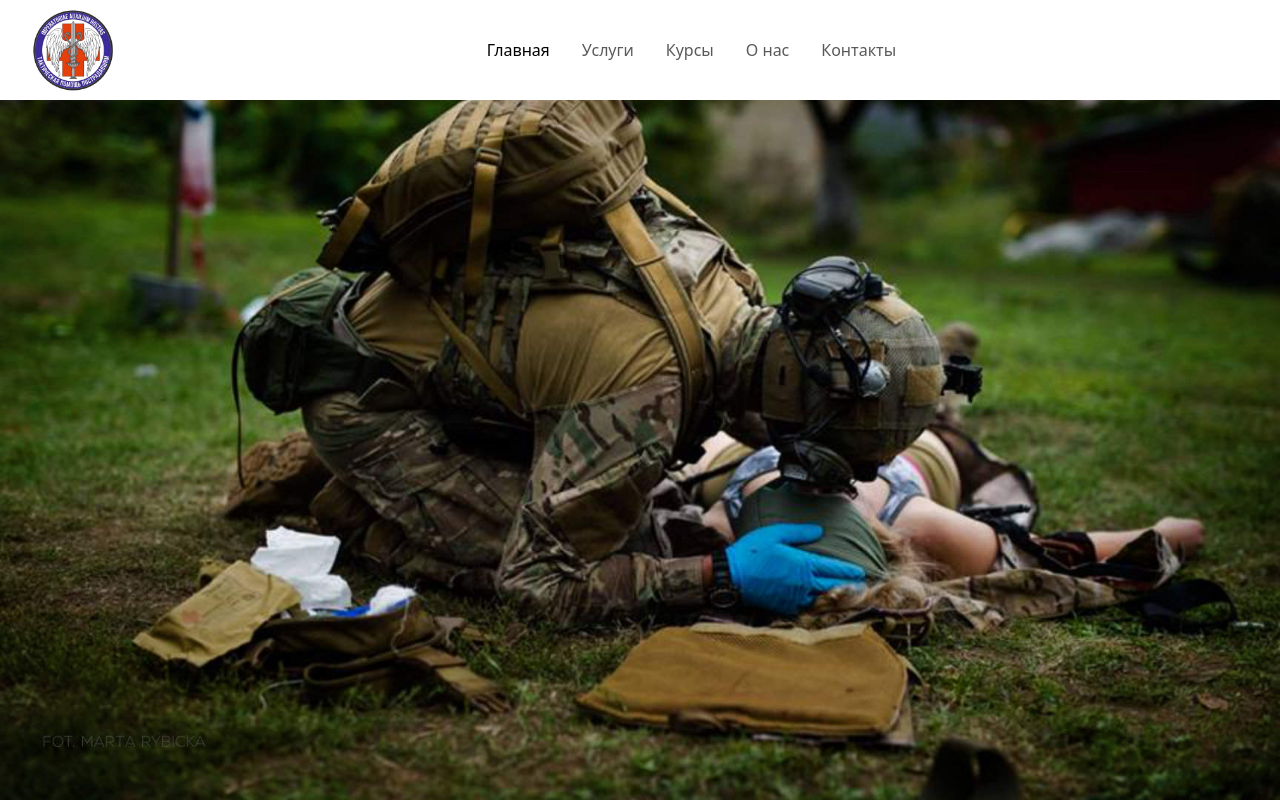
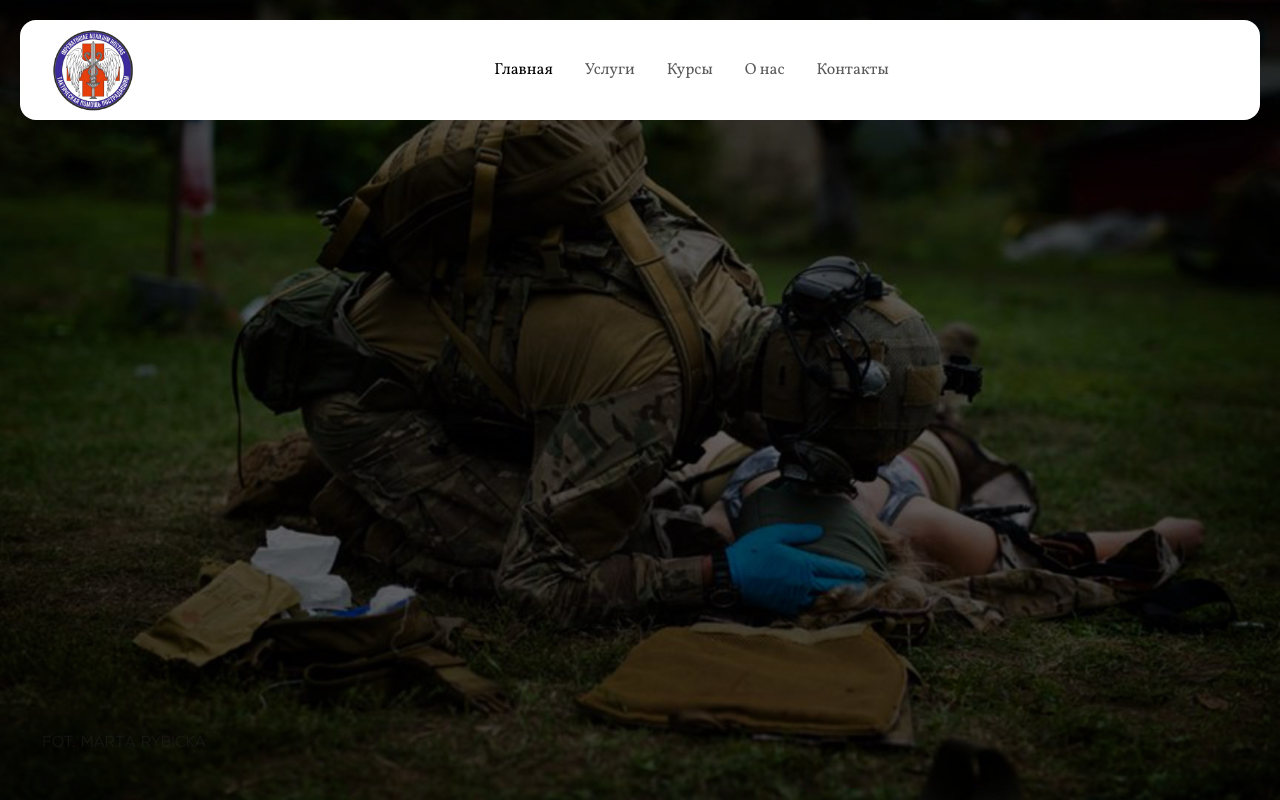
Before and after one commit to pilligrim28/TPP, a plain HTML site: page index.html in a window 1280 px wide. Drawn offline with nearby package versions, Linux system fonts and the light colour scheme.

Commit message:
Изменение в hero-section

```diff
--- a/style.css
+++ b/style.css
@@ -1,6 +1,14 @@
+@import url('https://fonts.googleapis.com/css2?family=Vollkorn:ital,wght@0,400..900;1,400..900&display=swap');
+* {
+  font-family:Vollkorn, serif;
+
+}
 .navbar {
   background-color: #fff;
   height: 100px;
+  margin: 20px;
+  border-radius: 16px;
+  padding: 0.5rem;
 }
 .navbar-brand {
   width: 83px;
@@ -22,6 +30,7 @@
   color: #666777;
   font-weight: 500;
   position: relative;
+  font-family: Vollkorn, serif;
 }
 .nav-link:hover,
 .nav-link.active {
@@ -59,4 +68,5 @@
   top: 0;
   right: 0;
   bottom: 0;
+  left: 0;
 }
```
